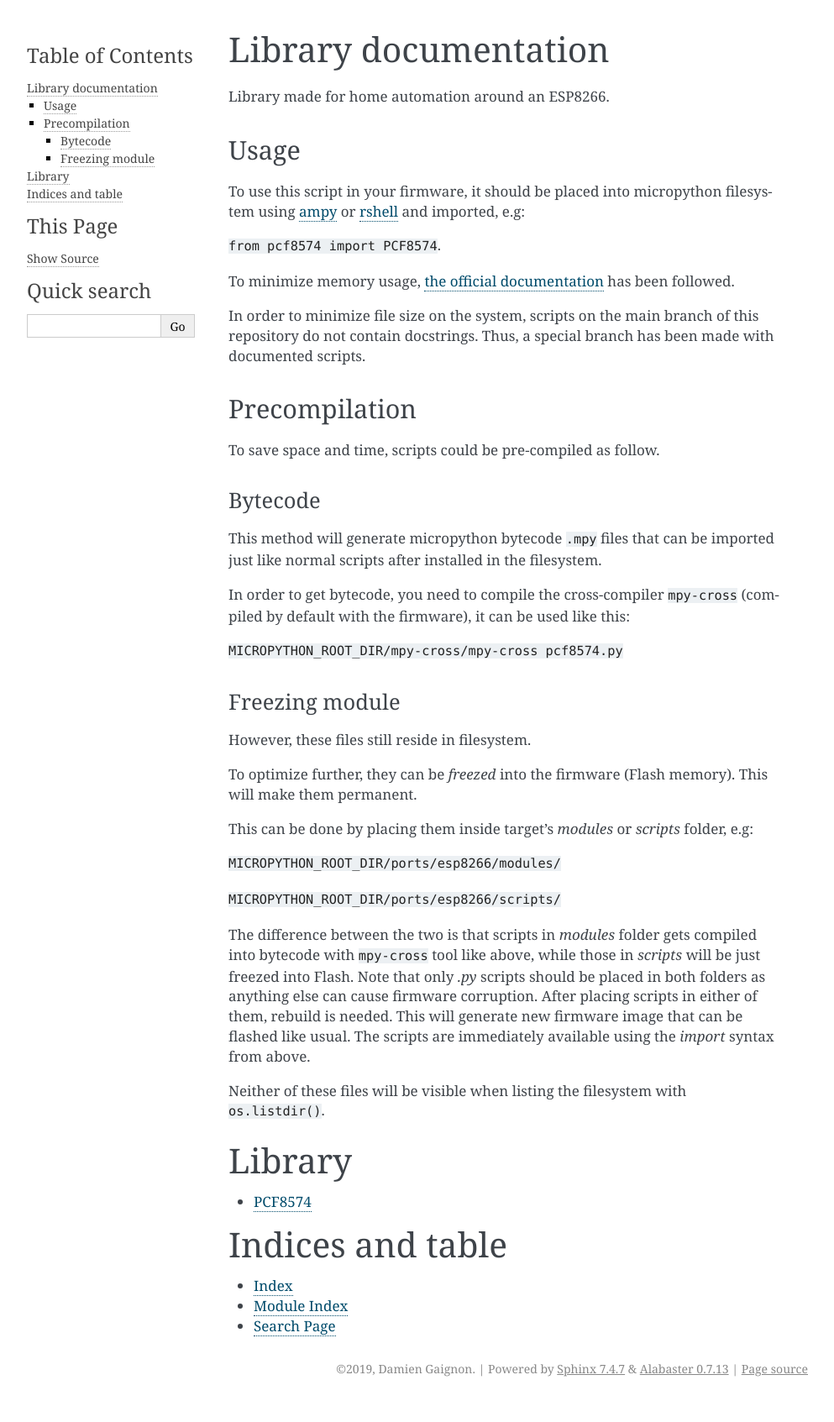
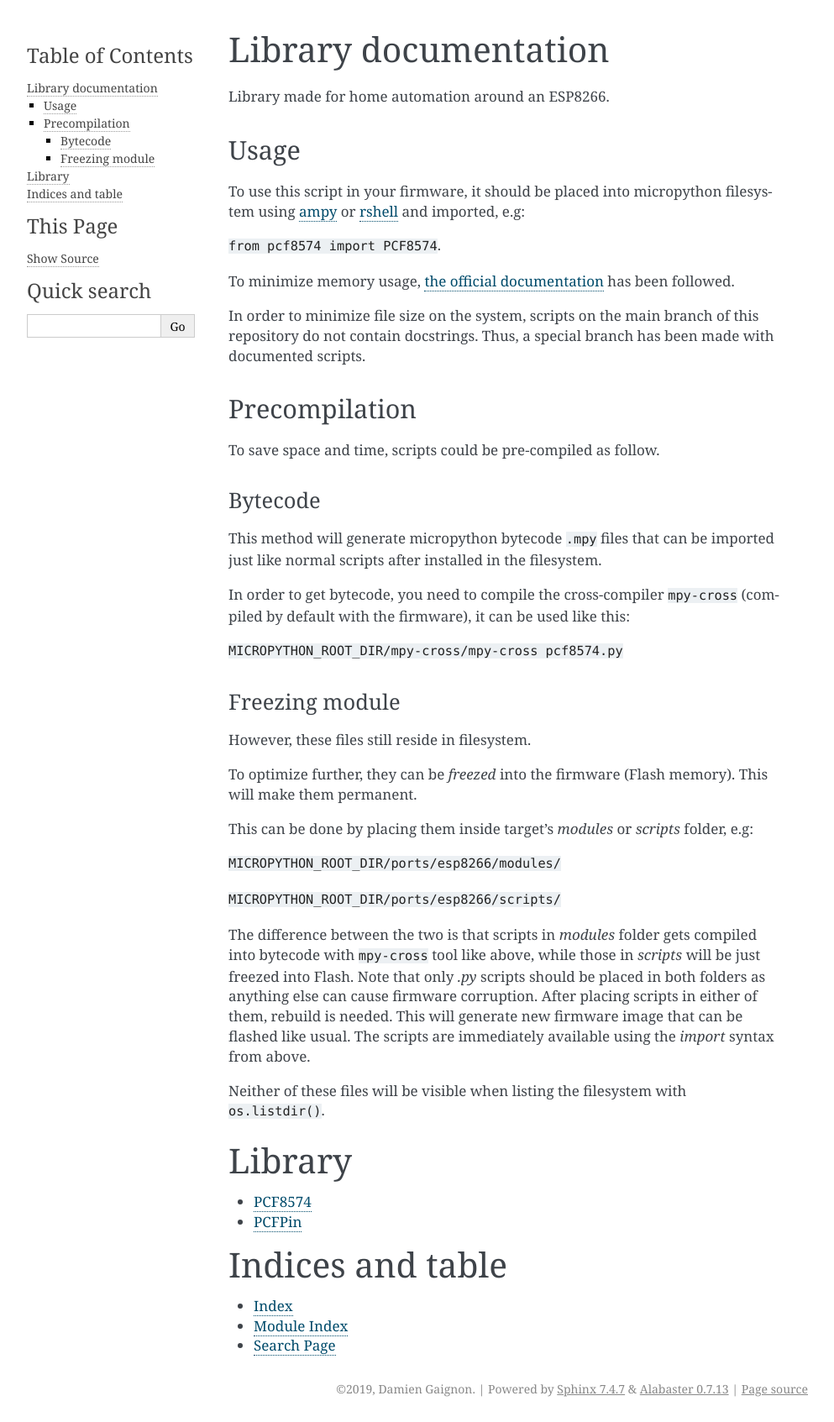
Before and after one commit to psolyca/micropython-pcf8574, a Sphinx documentation site: the page built from docs/index.rst, in a window 1280 px wide. Shown: the whole page at 84% size, without its empty margins (148-1141 px from the left). Built offline with Sphinx 7.4.7, drawn with Linux system fonts in a browser that asks for light colours; before the commit the page ends 1669 px from its top, so only the background shows below that.

Commit message:
[doc] Add PCFPin class to documentation templates

```diff
--- a/docs/index.rst
+++ b/docs/index.rst
@@ -67,6 +67,7 @@ Library
    :maxdepth: 2
 
    pcf8574.rst
+   pcf8574pin.rst
 
 Indices and table
 =================
--- /dev/null
+++ b/docs/pcf8574pin.rst
@@ -0,0 +1,6 @@
+
+PCFPin
+------
+
+.. autoclass:: pcf8574pin.PCFPin
+   :members:
```
